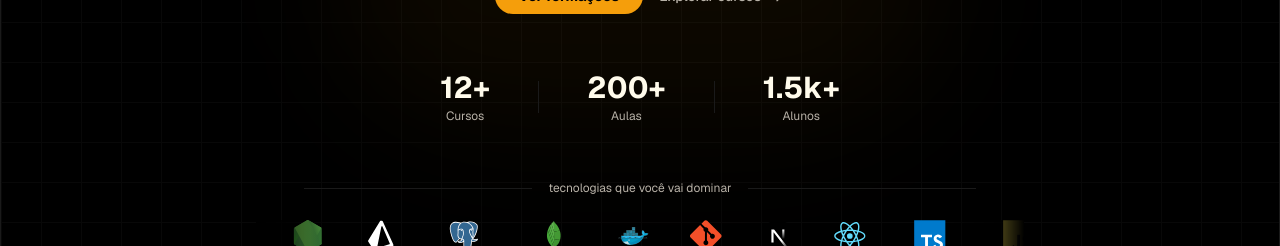
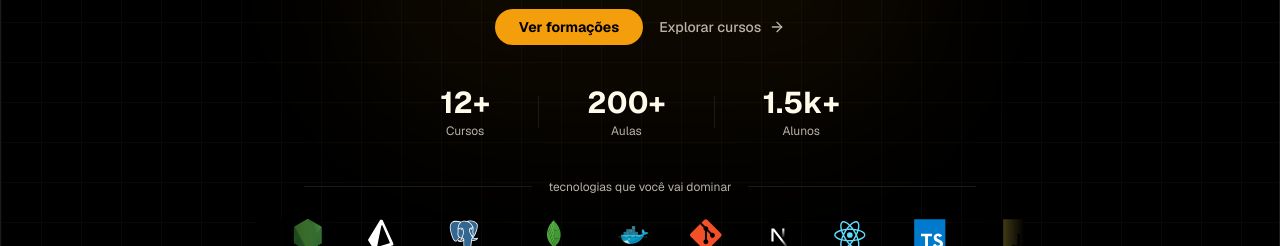
Before and after one commit to odairmichaelbendotti/fullstack-academy, a Next.js app in the folder front-end/: page / in a window 1280 px wide. Shown: the part 481-727 px from the top of the page. Built offline with nearby package versions, Linux system fonts and the light colour scheme; no server answers.

Commit message:
fix: prevent horizontal scroll and compact hero to fit viewport

```diff
--- a/front-end/src/app/layout.tsx
+++ b/front-end/src/app/layout.tsx
@@ -91,7 +91,7 @@ export default function RootLayout({
       lang="pt-BR"
       className={`${geistSans.variable} ${geistMono.variable} h-screen antialiased`}
     >
-      <body className="h-full flex flex-col">
+      <body className="h-full flex flex-col overflow-x-hidden">
         <script
           type="application/ld+json"
           dangerouslySetInnerHTML={{
--- a/front-end/src/features/home/Hero.tsx
+++ b/front-end/src/features/home/Hero.tsx
@@ -24,7 +24,7 @@ const stats = [
 
 const Hero = () => {
   return (
-    <section className="relative w-full min-h-[calc(100vh-60px)] flex flex-col items-center justify-center px-4 md:px-10 py-16 md:py-20 overflow-hidden">
+    <section className="relative w-full min-h-screen flex flex-col items-center justify-center px-4 md:px-10 py-10 md:py-14 overflow-hidden">
       {/* Grid decorativo de fundo */}
       <div
         className="absolute inset-0 opacity-[0.03] pointer-events-none"
@@ -75,7 +75,7 @@ const Hero = () => {
       </div>
 
       {/* Stats */}
-      <div className="relative z-10 mt-10 md:mt-14 flex items-center gap-6 md:gap-12">
+      <div className="relative z-10 mt-8 md:mt-10 flex items-center gap-6 md:gap-12">
         {stats.map((stat, i) => (
           <div key={stat.label} className="flex items-center gap-6 md:gap-12">
             <div className="flex flex-col items-center">
@@ -94,7 +94,7 @@ const Hero = () => {
       </div>
 
       {/* Divisor */}
-      <div className="relative z-10 mt-10 md:mt-14 w-full max-w-xs md:max-w-2xl flex items-center gap-4">
+      <div className="relative z-10 mt-8 md:mt-10 w-full max-w-xs md:max-w-2xl flex items-center gap-4">
         <div className="flex-1 h-px bg-outline" />
         <span className="text-[10px] md:text-xs text-textSecondary whitespace-nowrap">
           tecnologias que você vai dominar
```
